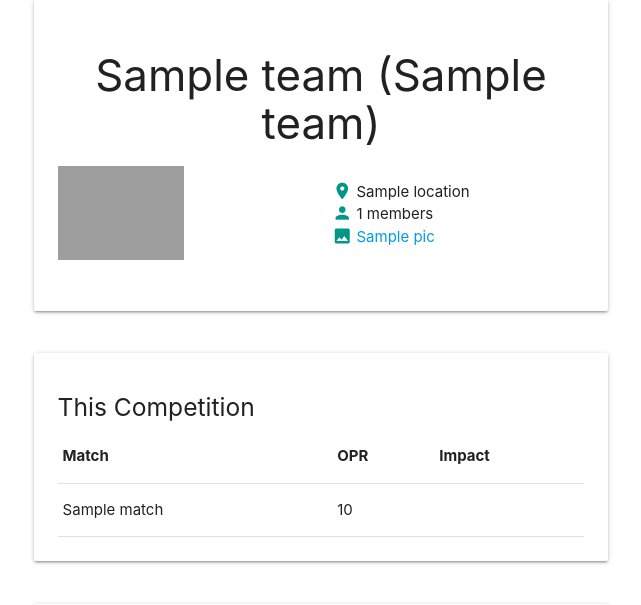
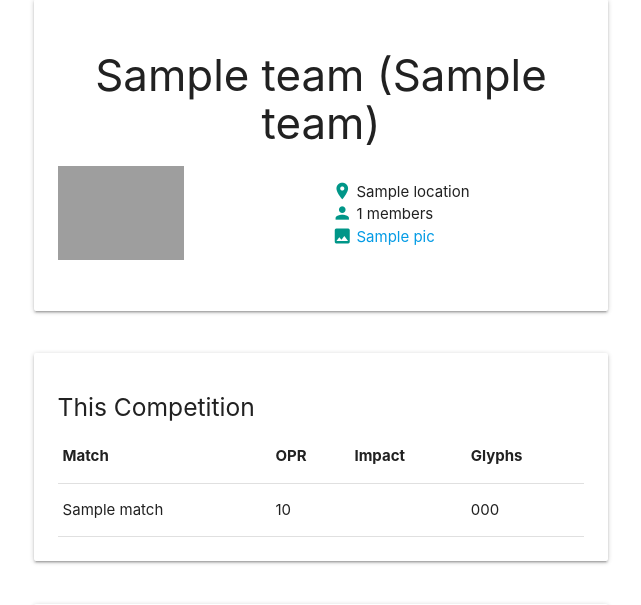
Before and after one commit to khinshankhan/project_angstrom, a Flask app: template angstrom/templates/team.html in a window 1280 px wide. Shown: the part 73-678 px from the top of the page, without its empty margins (319-960 px from the left). Run offline with Flask 2, Linux system fonts and the light colour scheme; the template is opened without the code that fills it: most values are stand-ins (such as "Sample title", 1, 10 or a date in 2020); parts of the project's set-up code (start-up, migrations or seed data) failed here and were passed over; some libraries are stand-ins or nearby versions; grey boxes are pictures that could not be loaded.

Commit message:
Add table column for number of glyphs

```diff
--- a/angstrom/templates/team.html
+++ b/angstrom/templates/team.html
@@ -36,6 +36,7 @@
           <th>Match</th>
           <th>OPR</th>
           <th>Impact</th>
+          <th>Glyphs</th>
         </tr>
         {% for i in range(0, team_data|length) %}
         <tr>
@@ -46,6 +47,7 @@
           {% else %}
           <td></td>
           {% endif %}
+          <td>{{ team_data[i]['tasks']['04_g_tele'] }}</td>
         </tr>
         {% endfor %}
       </table>
```
